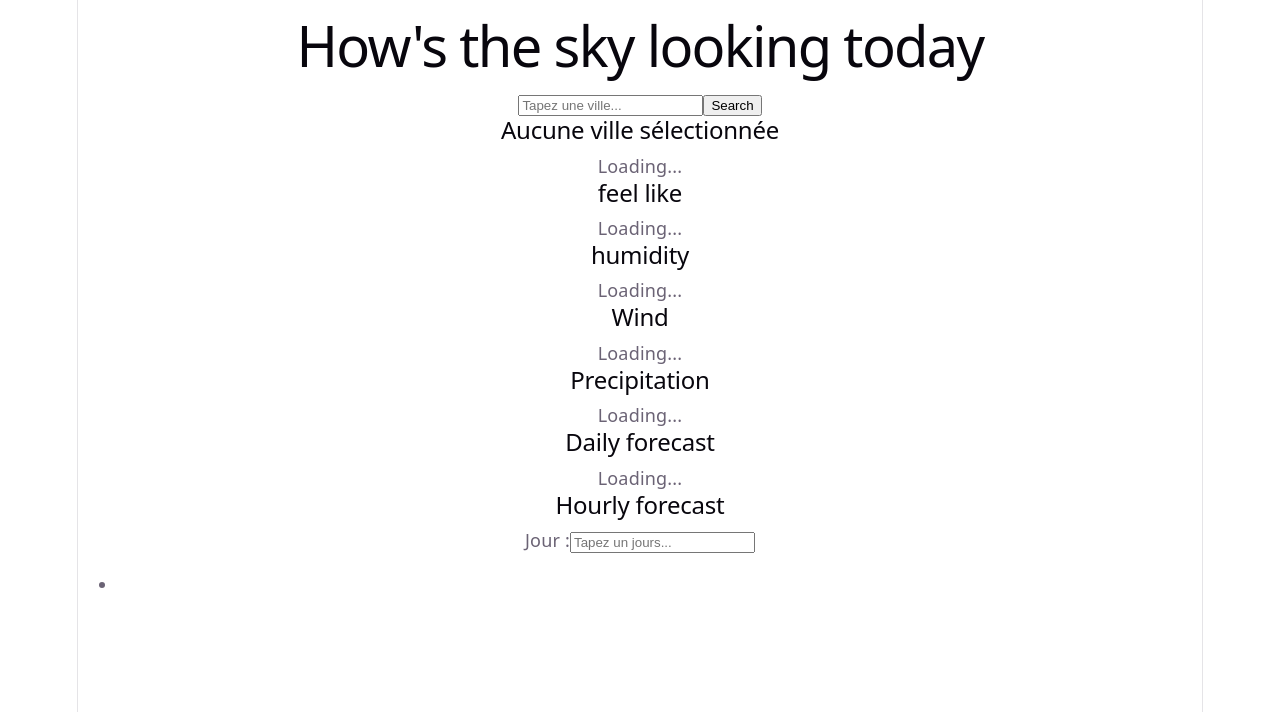
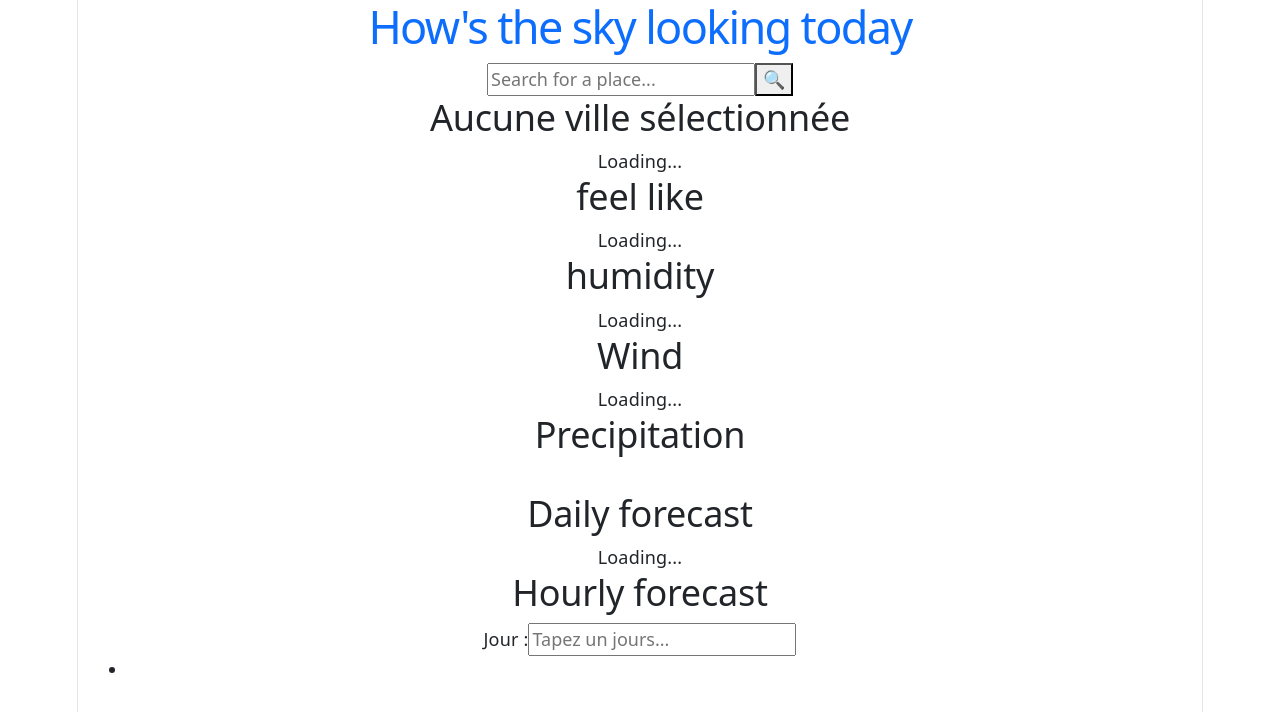
Before and after one commit to corentinnys/weather-app-main, a React (Vite) app: page / in a window 1280 px wide. Shown: the top 712 px of the page. Built offline with nearby package versions, Linux system fonts and the light colour scheme.

Commit message:
installation de bootstrap

```diff
--- a/src/App.css
+++ b/src/App.css
@@ -1,184 +1,154 @@
-.counter {
-  font-size: 16px;
-  padding: 5px 10px;
-  border-radius: 5px;
-  color: var(--accent);
-  background: var(--accent-bg);
-  border: 2px solid transparent;
-  transition: border-color 0.3s;
-  margin-bottom: 24px;
-
-  &:hover {
-    border-color: var(--accent-border);
-  }
-  &:focus-visible {
-    outline: 2px solid var(--accent);
-    outline-offset: 2px;
-  }
+.body{
+    background-color: hsl(248, 70%, 36%);
+    height: 80vh;
+}
+.container{
+    width: 80%;
+    margin: 0 auto;
+}
+.current{
+    background: url('../assets/images/bg-today-large.svg');
+    border-radius: 10px;
+    padding-top: 3rem;
+    padding-bottom: 3rem;
+    display: flex;
+    justify-content: space-around;
+    align-items: center;
+    width: 100%;
+}
+.current h2{
+    color: white;
+    font-size: 1rem;
+}
+.current span{
+    color: white;
+    font-size: 2rem;
+    font-weight: bold;
 }
 
-.hero {
-  position: relative;
-
-  .base,
-  .framework,
-  .vite {
-    inset-inline: 0;
-    margin: 0 auto;
-  }
-
-  .base {
-    width: 170px;
-    position: relative;
-    z-index: 0;
-  }
-
-  .framework,
-  .vite {
-    position: absolute;
-  }
-
-  .framework {
-    z-index: 1;
-    top: 34px;
-    height: 28px;
-    transform: perspective(2000px) rotateZ(300deg) rotateX(44deg) rotateY(39deg)
-      scale(1.4);
-  }
-
-  .vite {
-    z-index: 0;
-    top: 107px;
-    height: 26px;
-    width: auto;
-    transform: perspective(2000px) rotateZ(300deg) rotateX(40deg) rotateY(39deg)
-      scale(0.8);
-  }
+.info-temperature {
+    width: 100%;
+    display: flex;
+    justify-content: space-evenly;
 }
 
-#center {
-  display: flex;
-  flex-direction: column;
-  gap: 25px;
-  place-content: center;
-  place-items: center;
-  flex-grow: 1;
-
-  @media (max-width: 1024px) {
-    padding: 32px 20px 24px;
-    gap: 18px;
-  }
+.info-temperature h2 {
+    color: white;
+    font-size: .5rem;
+}
+.current-weather{
+    width: 90%;
+}
+.feel-like {
+    flex: 1;          /* ⬅️ supprime width: 100% qui entre en conflit avec flex */
+    display: flex;
+    flex-direction: column;
+    align-items: center;
+    color: white;
+    font-size: 1.8rem;
+    background: #aa3bff;
+    padding: 10px;
+    margin: 10px;
+    border-radius: 10px;  /* ⬅️ supprime margin: 10px, utilise gap sur le parent */
 }
 
-#next-steps {
-  display: flex;
-  border-top: 1px solid var(--border);
-  text-align: left;
-
-  & > div {
-    flex: 1 1 0;
-    padding: 32px;
-    @media (max-width: 1024px) {
-      padding: 24px 20px;
-    }
-  }
-
-  .icon {
-    margin-bottom: 16px;
-    width: 22px;
-    height: 22px;
-  }
-
-  @media (max-width: 1024px) {
-    flex-direction: column;
-    text-align: center;
-  }
+.feel-like h2 {
+    font-size: 0.7rem;
 }
 
-#docs {
-  border-right: 1px solid var(--border);
-
-  @media (max-width: 1024px) {
-    border-right: none;
-    border-bottom: 1px solid var(--border);
-  }
+.feel-like span {
+    font-size: 1.2rem;
 }
 
-#next-steps ul {
-  list-style: none;
-  padding: 0;
-  display: flex;
-  gap: 8px;
-  margin: 32px 0 0;
+.daily-forecast{
+    width: 90%;
+    display: flex;
+    justify-content: space-between;
+    gap: 20px;
 
-  .logo {
-    height: 18px;
-  }
+}
+.day{ background: #aa3bff;
+    border-radius: 10px;
+    padding: 5px;
+}
+.daily-forecast h2{
+    font-size: 0.7rem;
 
-  a {
-    color: var(--text-h);
-    font-size: 16px;
-    border-radius: 6px;
-    background: var(--social-bg);
+    text-align: center;
+}
+.daily-forecast div span{
+    font-size: 0.5rem;
+}
+.temperature{
     display: flex;
-    padding: 6px 12px;
-    align-items: center;
-    gap: 8px;
-    text-decoration: none;
-    transition: box-shadow 0.3s;
-
-    &:hover {
-      box-shadow: var(--shadow);
-    }
-    .button-icon {
-      height: 18px;
-      width: 18px;
-    }
-  }
-
-  @media (max-width: 1024px) {
-    margin-top: 20px;
-    flex-wrap: wrap;
-    justify-content: center;
-
-    li {
-      flex: 1 1 calc(50% - 8px);
-    }
-
-    a {
-      width: 100%;
-      justify-content: center;
-      box-sizing: border-box;
-    }
-  }
+    justify-content: space-between;
+    color: white;
+}
+main {
+    display: flex;
+    gap: 2rem; /* espace entre les deux blocs */
+    align-items: flex-start;
+}
+.test {
+    flex: 2;
 }
 
-#spacer {
-  height: 88px;
-  border-top: 1px solid var(--border);
-  @media (max-width: 1024px) {
-    height: 48px;
-  }
+aside {
+    flex: 1; /* plus petit bloc à droite */
+}
+.title-daily{
+    color: white;
+    font-size: 1rem;
 }
 
-.ticks {
-  position: relative;
-  width: 100%;
+.spin {
+    animation: spin 1s infinite;
+}
+@keyframes spin {
+    from {
+        transform: rotate(0deg);
+    }
+    to {
+        transform: rotate(360deg);
+    }
+}
+.search-bar{
+    display: flex;
+    align-items: center;
+    width: 100%;
+    max-width: 400px;
+    background: #1e213a;
+    border-radius: 10px;
+    overflow: hidden;
+}
 
-  &::before,
-  &::after {
-    content: '';
-    position: absolute;
-    top: -4.5px;
-    border: 5px solid transparent;
-  }
+/* input */
+.search-bar input{
+    flex: 1;
+    padding: 12px 15px;
+    border: none;
+    outline: none;
+    background: transparent;
+    color: white;
+    font-size: 1rem;
+}
 
-  &::before {
-    left: 0;
-    border-left-color: var(--border);
-  }
-  &::after {
-    right: 0;
-    border-right-color: var(--border);
-  }
+/* placeholder */
+.search-bar input::placeholder{
+    color: #888;
 }
+
+/* bouton */
+.search-bar button{
+    background: #aa3bff;
+    border: none;
+    padding: 12px 15px;
+    cursor: pointer;
+    color: white;
+    font-size: 1rem;
+}
+
+/* hover */
+.search-bar button:hover{
+    background: #922ee0;
+}
--- a/src/App.jsx
+++ b/src/App.jsx
@@ -1,12 +1,12 @@
 
-import './App.css'
+
 import React, { useEffect, useState } from "react";
-
+import 'bootstrap/dist/css/bootstrap.min.css';
 function App() {
     const [data, setData] = useState([]);
 
 
-    const getCoordinates = (city) => {
+    /*const getCoordinates = (city) => {
         return fetch(`https://geocoding-api.open-meteo.com/v1/search?name=${city}&count=1`)
             .then(res => res.json())
             .then(data => {
@@ -19,21 +19,21 @@ function App() {
                     throw new Error("City not found");
                 }
             });
-    };
+    };*/
+
+
+
     const getWeather = (lat, lon) => {
-        fetch(`https://api.open-meteo.com/v1/forecast?latitude=${lat}&longitude=${lon}&current=temperature_2m,apparent_temperature,wind_speed_10m,precipitation,relative_humidity_2m&daily=temperature_2m_max,temperature_2m_min,precipitation_sum,wind_speed_10m_max&language=fr`)
+        fetch(`https://api.open-meteo.com/v1/forecast?
+latitude=${lat}&longitude=${lon}&
+current=temperature_2m,apparent_temperature,wind_speed_10m,precipitation,relative_humidity_2m,weathercode&
+daily=temperature_2m_max,temperature_2m_min,precipitation_sum,wind_speed_10m_max,weathercode&
+timezone=auto&language=fr&hourly=temperature_2m`)
             .then(res => res.json())
             .then(data => setData(data));
+
     };
-   /* const handleSearch = () => {
-       // const city = document.querySelector("input").value;
 
-        getCoordinates(city)
-            .then(coords => {
-                getWeather(coords.latitude, coords.longitude);
-            })
-            .catch(err => console.error(err));
-    };*/
 
     const handleSearch = () => {
         const encodedCity = encodeURIComponent(city);
@@ -63,71 +63,121 @@ function App() {
     };
     const [city, setCity] = useState("");
     const [cityDisplay, setCityDisplay] = useState("");
+    const weatherImages = {
+        0: "/assets/images/icon-sunny.webp",                // Clair
+        1: "assets/images/icon-partly-cloudy.webp",       // Partiellement nuageux
+        2: "/icons/cloudy.png",              // Nuageux
+        3: "/assets/images/icon-overcast.webp",            // Couvert
+        45: "/assets/images/icon-fog.webp",                // Brouillard
+        48: "/assets/images/icon-fog.webp",
+        51: "/assets/images/icon-drizzle.webp",            // Pluie légère
+        53: "/assets/images/icon-drizzle.webp",
+        55: "/assets/images/icon-drizzle.webp",
+        61: "/assets/images/icon-rain.webp",               // Pluie
+        63: "/assets/images/icon-rain.webp",
+        65: "/assets/images/icon-rain.webp",
+        71: "/assets/images/icon-snow.webp",               // Neige
+        73: "/assets/images/icon-snow.webp",
+        75: "/assets/images/icon-snow.webp",
+        80: "/icons/showers.png",            // Averses
+        81: "/icons/showers.png",
+        82: "/icons/showers.png",
+        95: "/assets/images/icon-storm.webp",       // Orage
+        96: "/assets/images/icon-storm.webp",
+        99: "/assets/images/icon-storm.webp",
+    };
     return (
-    <>
+    <div className="body">
         <section className="container">
-            <header>
-                <h1>How's the sky looking today</h1>
-                <input
-                    type="text"
-                    value={city}
-                    onChange={(e) => setCity(e.target.value)}
-                    placeholder="Tapez une ville..."
-                />
 
-                <button onClick={handleSearch}>Search</button>
+            <header className="row">
+                <h1 className="text-primary">How's the sky looking today</h1>
+                <div className="search-bar">
+                    <input
+                        type="text"
+                        value={city}
+                        onChange={(e) => setCity(e.target.value)}
+                        placeholder="Search for a place..."
+                    />
+                    <button onClick={handleSearch}>
+                        🔍
+                    </button>
+                </div>
             </header>
-            <main>
-                <section>
-                    <div>
+            <main className='row'>
+                <div className="col-12">
+                    <section className="current-weather">
+                    <div className="current">
                         <h2>{cityDisplay || "Aucune ville sélectionnée"}</h2>
+
                         {data.current ? (
-                            <span>{data.current.temperature_2m}°C</span>
+                            <div className="info-weather">
+                                {weatherImages[data.current.weathercode] && (
+                                    <img
+                                        src={weatherImages[data.current.weathercode]}
+                                        alt="Weather icon"
+                                        style={{ width: "50px", height: "50px", marginLeft: "10px" }}
+                                    />
+                                )}
+                                <span>{data.current.temperature_2m}°C</span>
+
+                            </div>
                         ) : (
                             <span>Loading...</span>
                         )}
                     </div>
-                    <div>
-                       <div>
+                    <div className="info-temperature">
+                       <div className="feel-like">
                            <h2>feel like</h2>
                            <span>
         {data.current ? `${data.current.apparent_temperature}°C` : "Loading..."}
     </span>
                        </div>
-                        <div>
+                        <div className="feel-like">
                             <h2>humidity</h2>
                             <span>
         {data.current ? `${data.current.relative_humidity_2m}%` : "Loading..."}
     </span>
                         </div>
-                        <div>
+                        <div className="feel-like">
                             <h2>Wind</h2>
                             <span>
         {data.current ? `${data.current.wind_speed_10m} km/h` : "Loading..."}
     </span>
                         </div>
-                        <div>
+                        <div className="feel-like">
                             <h2>Precipitation</h2>
                             {data.current ? (
                                 <span>{data.current.precipitation}</span>
                             ) : (
-                                <span>Loading...</span>
+
+                                <svg className="spin" xmlns="http://www.w3.org/2000/svg" width="16" height="16" fill="none" viewBox="0 0 16 16"><path fill="#fff" d="M9.25 1.5c0 .719-.563 1.25-1.25 1.25-.719 0-1.25-.531-1.25-1.25C6.75.812 7.281.25 8 .25c.688 0 1.25.563 1.25 1.25ZM8 13.25c.688 0 1.25.563 1.25 1.25 0 .719-.563 1.25-1.25 1.25-.719 0-1.25-.531-1.25-1.25 0-.688.531-1.25 1.25-1.25ZM15.75 8c0 .719-.563 1.25-1.25 1.25-.719 0-1.25-.531-1.25-1.25 0-.688.531-1.25 1.25-1.25.688 0 1.25.563 1.25 1.25Zm-13 0c0 .719-.563 1.25-1.25 1.25C.781 9.25.25 8.719.25 8c0-.688.531-1.25 1.25-1.25.688 0 1.25.563 1.25 1.25Zm.625-5.844c.719 0 1.25.563 1.25 1.25 0 .719-.531 1.25-1.25 1.25-.688 0-1.25-.531-1.25-1.25 0-.687.563-1.25 1.25-1.25Zm9.219 9.219c.687 0 1.25.531 1.25 1.25 0 .688-.563 1.25-1.25 1.25-.719 0-1.25-.563-1.25-1.25 0-.719.531-1.25 1.25-1.25Zm-9.219 0c.719 0 1.25.531 1.25 1.25 0 .688-.531 1.25-1.25 1.25-.688 0-1.25-.563-1.25-1.25 0-.719.563-1.25 1.25-1.25Z"/></svg>
                             )}
                         </div>
                     </div>
                 </section>
-                <h2>Daily forecast</h2>
-                <section>
+                <h2 className="title-daily">Daily forecast</h2>
+                <section className="daily-forecast">
                     {data.daily ? data.daily.time.map((day, index) => (
-                        <div key={day}>
+                        <div key={day} className="day">
                             <h2> {new Date(day).toLocaleDateString("fr-FR", { weekday: "short", day: "numeric", month: "long" })}   </h2>
-                            <div>
+
+                            {weatherImages[data.daily.weathercode[index]] && (
+                                <img
+                                    src={weatherImages[data.daily.weathercode[index]]}
+                                    alt="Weather icon"
+                                    style={{ width: "50px", height: "50px", marginLeft: "10px" }}
+                                />
+                            )}
+
+                            <div className="temperature">
                                 <span>{data.daily.temperature_2m_max[index]}°C </span>
                                 <span>{data.daily.temperature_2m_min[index]}°C</span>
                             </div>
                         </div>
                     )) : "Loading..."}
                 </section>
+                </div>
                 <aside>
                     <div>
                         <h2> Hourly forecast</h2>
@@ -150,7 +200,7 @@ function App() {
             </main>
         </section>
 
-    </>
+    </div>
   )
 }
 
```
Also changed, not shown: package.json (+6 -1 lines), 1 other file (tests, documents, lock files or other folders).
